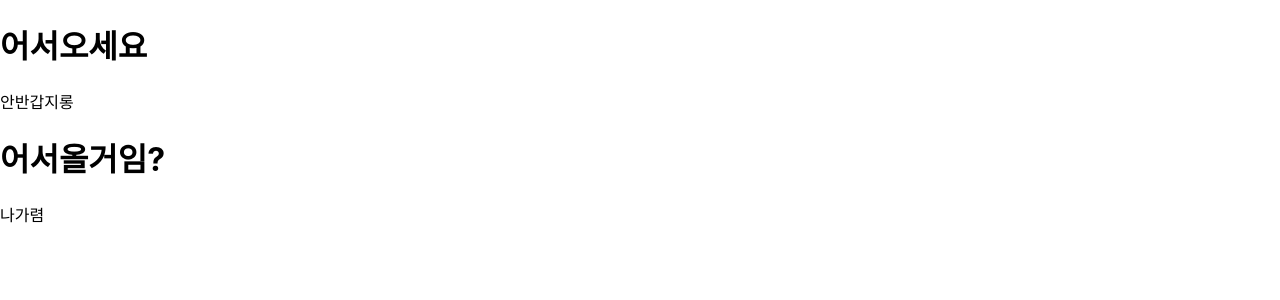
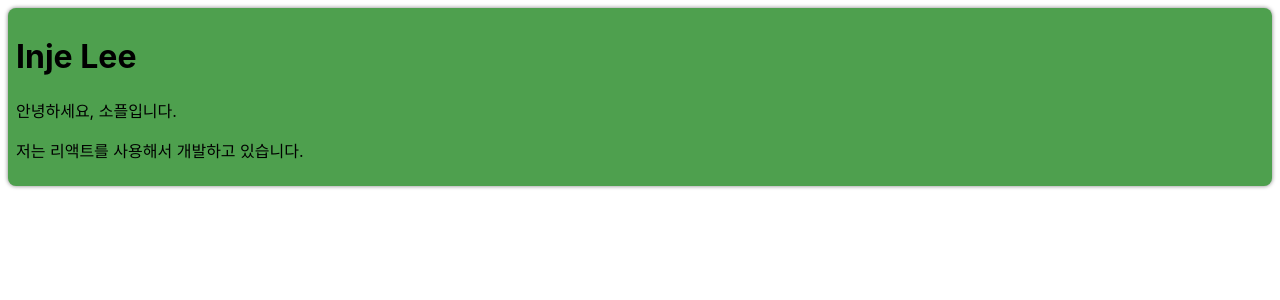
Before and after one commit to Hyoeun01/react-workspace, a React (Create React App) app in the folder my-app/: page / in a window 1280 px wide. Shown: the top 300 px of the page. Built offline with nearby package versions, Linux system fonts and the light colour scheme.

Commit message:
signupDialog 호출하는법 알아야함

```diff
--- /dev/null
+++ b/my-app/src/chapter13/Card.jsx
@@ -0,0 +1,22 @@
+import React from "react";
+
+function Card(props) {
+    const { title, backgroundColor, children } = props;
+
+    return (
+        <div
+            style={{
+                margin: 8,
+                padding: 8,
+                borderRadius: 8,
+                boxShadow: "0px 0px 4px grey",
+                backgroundColor: backgroundColor || "white",
+            }}
+        >
+            {title && <h1>{title}</h1>}
+            {children}
+        </div>
+    );
+}
+
+export default Card;
--- /dev/null
+++ b/my-app/src/chapter13/ProfileCard.jsx
@@ -0,0 +1,13 @@
+import React from "react";
+import Card from "./Card";
+
+function ProfileCard(props) {
+    return (
+        <Card title="Inje Lee" backgroundColor="#4ea04e">
+            <p>안녕하세요, 소플입니다.</p>
+            <p>저는 리액트를 사용해서 개발하고 있습니다.</p>
+        </Card>
+    );
+}
+
+export default ProfileCard;
--- a/my-app/src/chapter13/WelcomeDialog.jsx
+++ b/my-app/src/chapter13/WelcomeDialog.jsx
@@ -1,4 +1,4 @@
-import React from "react";
+import React, { useState } from "react";
 import FancyBorder from "./FancyBorder";
 
 function Dialog(props){
@@ -6,10 +6,46 @@
         <FancyBorder color="blue">
             <h1 className="Dialog-title">{props.title}</h1>
             <p className="Dialog-message">{props.message}</p>
+            {props.children}
         </FancyBorder>
     )
 
 }
+
+// function SplitPane(props){
+//     return (
+//         <div className="SplitPane">
+//             <div className="SplitPane-left">{props.left}</div>
+//             <div className="SplitPane-right">{props.right}</div>
+//         </div>
+//     );
+// }
+
+// function App(props){
+//     return (
+//         <SplitPane left={<Contacts />}
+//         right={<Chat />} />
+//     );
+// }
+
+// function SignUpDialog(props){
+//     const [nickname, setNickname] = useState('');
+//     const handleChange = (event) => {
+//         setNickname(event.target.value);
+//     }
+//     const handleSignup = () => {
+//         alert( `${nickname}님 하이`);
+//     }
+
+//     return (
+//         <Dialog
+//         title ="프로그램 이름" message = "닉네임 입력하기">
+//             <input value={nickname} onChange={handleChange}/>
+//             <button onClick={handleSignup}>가입하기</button>
+//         </Dialog>
+//     )
+// }
+
 function WelcomeDialog(props){
     return (
         <div>
--- a/my-app/src/index.js
+++ b/my-app/src/index.js
@@ -36,6 +36,8 @@
 import SignUp2 from './chapter11/Signup2';
 import Calculator from './chapter12/Calculator';
 import WelcomeDialog from './chapter13/WelcomeDialog';
+import ProfileCard from './chapter13/ProfileCard';
+
 
 
 const root = ReactDOM.createRoot(document.getElementById('root'));
@@ -74,7 +76,8 @@
       {/* <SignupForm /> */}
       {/* <SignUp2 /> */}
       {/* <Calculator /> */}
-      <WelcomeDialog />
+      {/* <WelcomeDialog /> */}
+      <ProfileCard />
     </React.StrictMode>
   );
   //  },1000);
```
